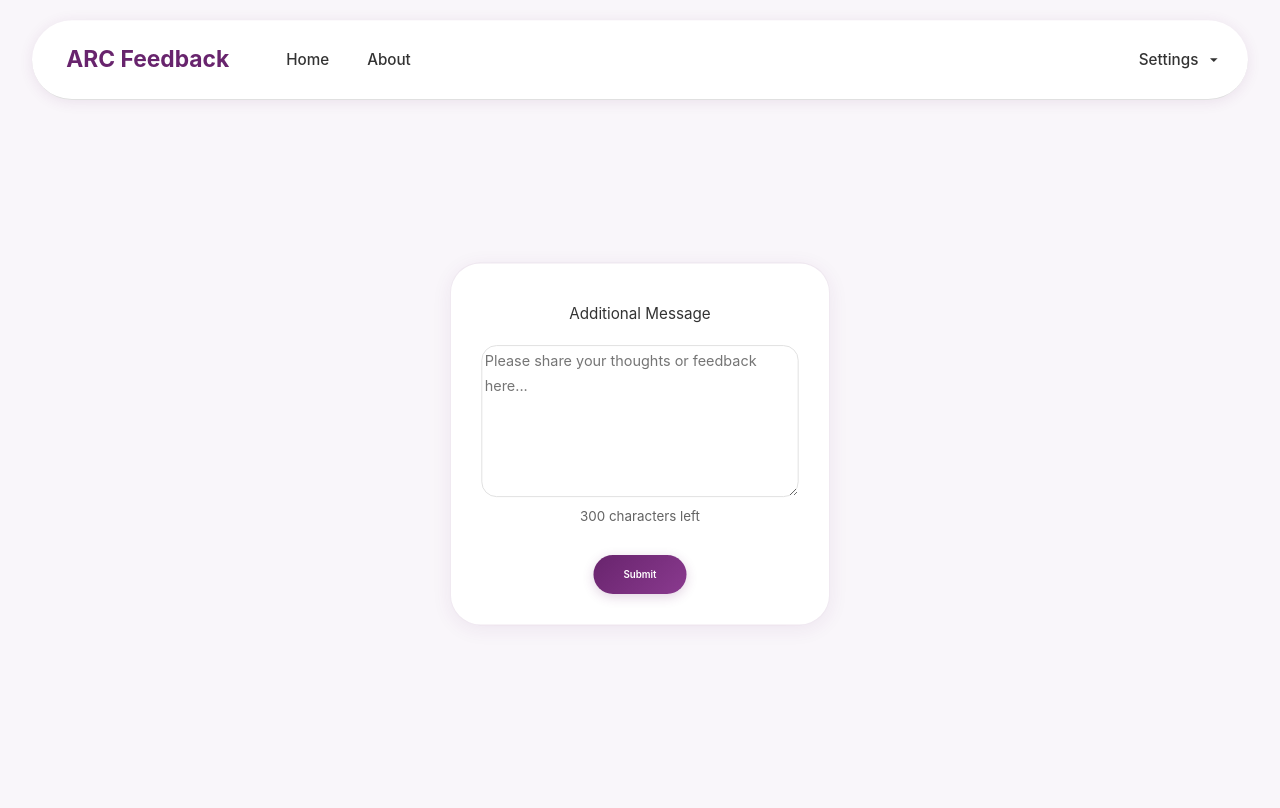
After one commit to DurhamARC/ARC-Feedback, a Flask app: page /form in a window 1280 px wide. The commit adds this page. Run offline with Flask 3, Linux system fonts and the light colour scheme; some libraries are stand-ins or nearby versions.

Commit message:
WIP additional message form

```diff
--- a/SearchApp/ORCiD_API_App.py
+++ b/SearchApp/ORCiD_API_App.py
@@ -142,7 +142,12 @@ class OrcidApp(BaseFlaskApp):
         self.app.route("/")(self.home)
         self.app.route("/publications/sso")(self.orcid_works_search)
         self.app.route("/about")(self.about)
-        self.app.route("/thankyou")(self.thankyou)
+        self.app.route("/thankyou", methods=['GET', 'POST'])(
+            self.thankyou
+        )
+        self.app.route("/form", methods=['GET', 'POST'])(
+            self._limiter.limit("10 per minute")(self.info_form)
+        )
         self.app.route('/publications', methods=['GET', 'POST'])(
             self._limiter.limit("10 per minute")(self.get_orcid_works_data)
         )
@@ -178,9 +183,24 @@ class OrcidApp(BaseFlaskApp):
         return render_template("about.html")
 
     @handle_errors
+    def info_form(self):
+        if request.method == 'POST':
+            action = request.form.get('action')
+            if action == "submit":
+                try:
+                    feedback = request.form.get('feedback')
+                    # db.session.add(Feedback(text=feedback))
+                    # db.session.commit()
+                    return redirect(url_for('thankyou'))
+                except Exception:
+                    logging.exception("Error while saving the message:")
+                    flash('An error occurred while saving the message. Please try again.', 'error')
+                    return redirect(url_for('orcid_works_search'))
+        return render_template("form.html")
+
+    @handle_errors
     def thankyou(self):
         return render_template("thankyou.html")
-
 
     def _fetch_orcid_token(self):
         @self._cache.memoize(timeout=3500)
@@ -612,7 +632,7 @@ class OrcidApp(BaseFlaskApp):
             flash('An error occurred while saving the funding records. Please try again.', 'error')
             return redirect(url_for('orcid_works_search'))
 
-        return redirect(url_for('thankyou'))
+        return redirect(url_for('info_form'))
 
     @handle_errors
     def initiate_orcid_auth(self):
--- a/SearchApp/static/styles.css
+++ b/SearchApp/static/styles.css
@@ -18,6 +18,7 @@
     --selection-bg: #68246D;
     --selection-text: #f8f8f8;
     --button-text: white;
+    --hovering: #5f3863;
 }
 
 body.dark-mode {
@@ -38,6 +39,7 @@ body.dark-mode {
     --gradient-secondary: linear-gradient(135deg, #a6ce39 0%, #8bb82e 100%);
     --error-bg: #3d1f1f;
     --error-text: #ffb3b3;
+    --hovering: #b46bb9;
 }
 
 ::-moz-selection {
@@ -363,6 +365,30 @@ p {
     box-shadow: 0 8px 25px rgba(166, 206, 57, 0.3);
 }
 
+.form-input {
+    padding: 0.20rem;
+    border: 2px solid var(--border-color);
+    background-color: var(--input-background);
+    color: var(--input-color);
+    border-radius: 20px;
+    width: 100%;
+    max-width: 622px;
+    transition: all 0.3s ease;
+    font-size: 1rem;
+    font-style: italic;
+    user-select: none;
+    cursor: default;
+    text-align: center;
+}
+
+.form-input:focus {
+    border-color: var(--primary-color);
+    outline: none;
+    box-shadow: 0 0 8px rgba(104, 36, 109, 0.2);
+    cursor: default;
+}
+
+
 .form-group {
     display: flex;
     align-items: center;
--- /dev/null
+++ b/SearchApp/templates/form.html
@@ -0,0 +1,166 @@
+{% extends "base.html" %}
+{% block title %}Additional Form{% endblock %}
+{% block content %}
+
+<div class="page-container">
+    {% with messages = get_flashed_messages() %}
+        {% if messages %}
+            <div class="error-message" aria-live="polite">
+                {% for message in messages %}
+                    <p>{{ message }}</p>
+                {% endfor %}
+            </div>
+        {% endif %}
+    {% endwith %}
+    <form action="/thankyou" method="post" class="selection-form">
+        <input type="hidden" name="csrf_token" value="{{ csrf_token() }}"/>
+        <div class="card">
+            <div class="card-content">
+                <div class="field orcid-field">
+                    <span><label for="feedback" class="form-label">Additional Message<p></p></label></span>
+                    <textarea name="feedback" id="feedback" class="form-input" rows="5" placeholder="Please share your thoughts or feedback here..."></textarea>
+                    <p id="char-counter">300 characters left</p>
+                </div>
+                <button type="submit" name="action" value="submit" class="btn btn-primary">
+                    <span class="btn-text">Submit</span>
+                </button>
+            </div>
+        </div>
+    </form>
+</div>
+
+<style>
+    :root {
+        --primary-color: #68246D;
+        --primary-hover: #99599f;
+        --secondary-color: #a6ce39;
+        --text-color: #333;
+        --text-light: #636363;
+        --error-bg: #ffe6e6;
+        --error-text: #cc0000;
+        --card-shadow: 0 4px 20px rgba(104, 36, 109, 0.08);
+        --card-shadow-hover: 0 8px 25px rgba(104, 36, 109, 0.12);
+        --input-focus: 0 0 8px rgb(190, 190, 190);
+        --transition: all 0.3s ease;
+        --gradient-primary: linear-gradient(135deg, var(--primary-color) 0%, #8a3a8f 100%);
+        --gradient-secondary: linear-gradient(135deg, var(--secondary-color) 0%, #c1e05a 100%);
+        --body-bg: #f9f6fa;
+        --card-bg: white;
+        --navbar-bg: white;
+        --selection-bg: #68246D;
+        --selection-text: #f8f8f8;
+        --button-text: white;
+        --form-input: #333;
+        --hovering: #5f3863;
+    }
+
+    body.dark-mode {
+        --primary-color: #9d5ba2;
+        --primary-hover: #b46bb9;
+        --body-bg: #252525;
+        --card-bg: #353535;
+        --navbar-bg: #353535;
+        --text-color: #e8e8e8;
+        --text-light: #b8b8b8;
+        --selection-bg: #9d5ba2;
+        --selection-text: #ffffff;
+        --button-text: #ffffff;
+        --card-shadow: 0 4px 20px rgba(0, 0, 0, 0.3);
+        --card-shadow-hover: 0 8px 25px rgba(0, 0, 0, 0.4);
+        --input-focus: 0 0 8px rgba(157, 91, 162, 0.4);
+        --gradient-primary: linear-gradient(135deg, #9d5ba2 0%, #7a4580 100%);
+        --gradient-secondary: linear-gradient(135deg, #a6ce39 0%, #8bb82e 100%);
+        --error-bg: #3d1f1f;
+        --error-text: #ffb3b3;
+        --form-input: rgb(200, 200, 200);
+        --hovering: #b46bb9;
+    }
+
+    .char-counter {
+        -webkit-text-fill-color: var(--text-color);
+    }
+
+    .card-content {
+        zoom: 80%;
+    }
+
+    .form-label {
+        margin:auto;
+        margin-top: 0.65rem;
+        color: var(--text-color);
+        font-size: 1.25rem;
+    }
+
+    .form-input {
+        color: var(--form-input);
+        font-style: normal;
+        text-align: left;
+    }
+
+    textarea.form-input {
+        font-size: 19px;
+        width: 100%;
+        height: 150px;
+        min-width: 200px;
+        max-width: 100%;
+        min-height: 200px;
+        max-height: 333px;
+        resize: vertical;
+    }
+
+    .btn {
+        padding: 1rem 2.5rem;
+        border: none;
+        border-radius: 9999px;
+        cursor: pointer;
+        font-size: 0.8rem;
+        font-weight: 600;
+        transition: all 0.3s ease;
+        position: relative;
+        overflow: hidden;
+    }
+
+    .btn-primary {
+        background: linear-gradient(135deg, var(--primary-color) 0%, #8a3a8f 100%);
+        color: white !important;
+        box-shadow: 0 4px 15px rgba(104, 36, 109, 0.2);
+        display: flex;
+        align-items: center;
+        justify-content: center;
+    }
+
+    .btn-primary:hover {
+        background: linear-gradient(135deg, var(--hovering) 0%, #792b7c 100%);
+    }
+
+</style>
+
+<script>
+    document.getElementById('orcidInput')?.addEventListener('input', function(e) {
+        this.value = this.value.toUpperCase();
+    });
+
+    document.addEventListener('DOMContentLoaded', function() {
+        const textarea = document.getElementById('feedback');
+        const counter = document.getElementById('char-counter');
+
+        function handleInput() {
+            const text = textarea.value;
+            const length = text.length;
+            if (length > 300) {
+                textarea.value = text.substring(0, 300);
+            }
+            const remaining = 300 - textarea.value.length;
+            counter.textContent = `${remaining} characters left`;
+            if (remaining <= 0) {
+                counter.style.color = 'red';
+            } else {
+                counter.style.color = '';
+            }
+        }
+
+        textarea.addEventListener('input', handleInput);
+        handleInput();
+    });
+</script>
+{% endblock %}
```
Also changed, not shown: SearchApp/templates/works_results.html (+0 -23 lines).
